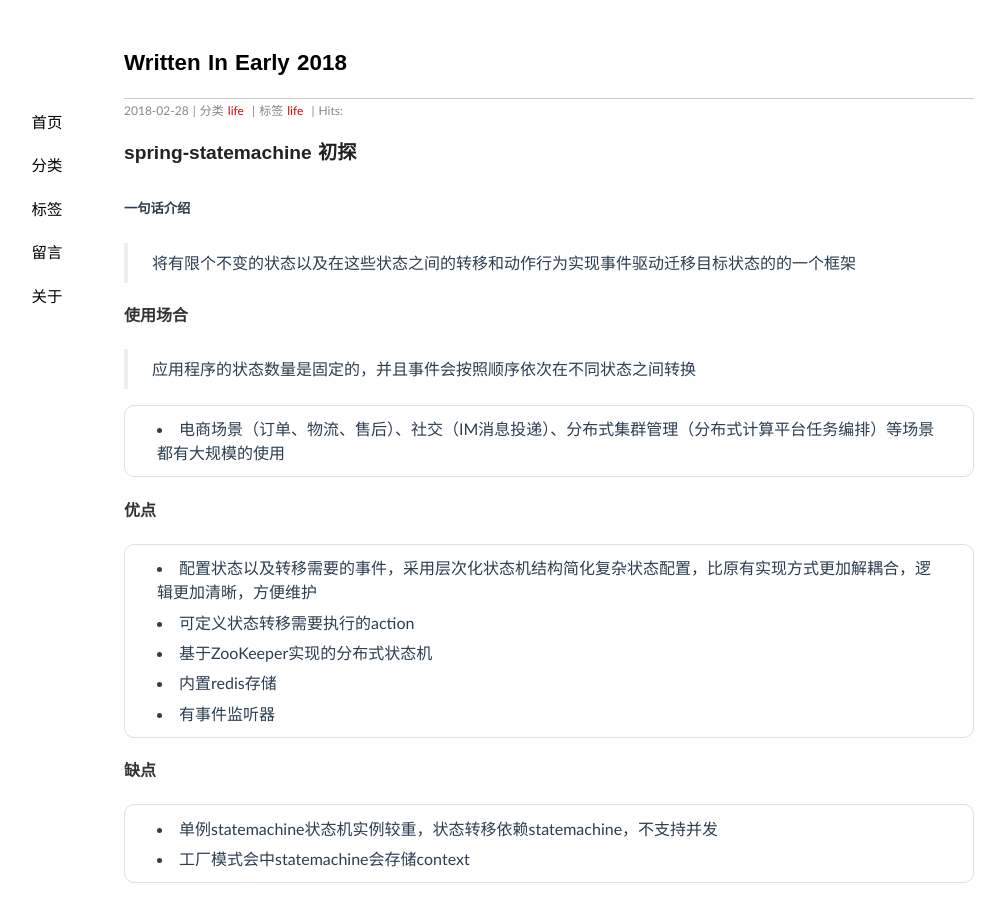
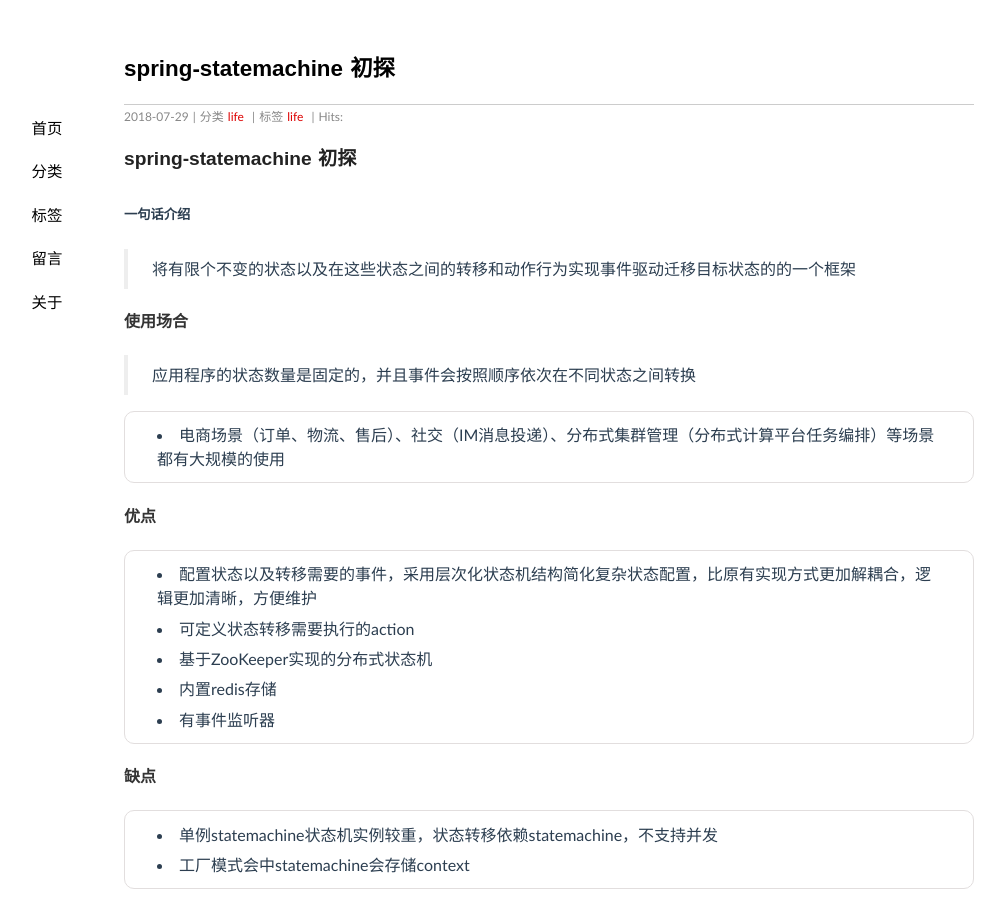
Before and after one commit to jeizas/jeizas.github.io, a Jekyll site: the page built from _posts/2018-07-29-spring_statemachine_first_eye.md, in a window 1280 px wide and 900 px high. Shown: the whole window, without its empty margins (91-1096 px from the left). Built offline with Jekyll 4.4.1, drawn with Linux system fonts in a browser that asks for light colours; nearby versions of some CDN libraries; comment, search, counter and statistics services are not loaded.

Commit message:
修改：spring-statemachine

```diff
--- a/_posts/2018-07-29-spring_statemachine_first_eye.md
+++ b/_posts/2018-07-29-spring_statemachine_first_eye.md
@@ -1,7 +1,7 @@
 ---
 layout: post
-title: "Written In Early 2018"
-date: 2018-02-28 23:35
+title: "spring-statemachine 初探"
+date: 2018-07-29 23:35
 categories: [life]
 tags: life
 ---
```
